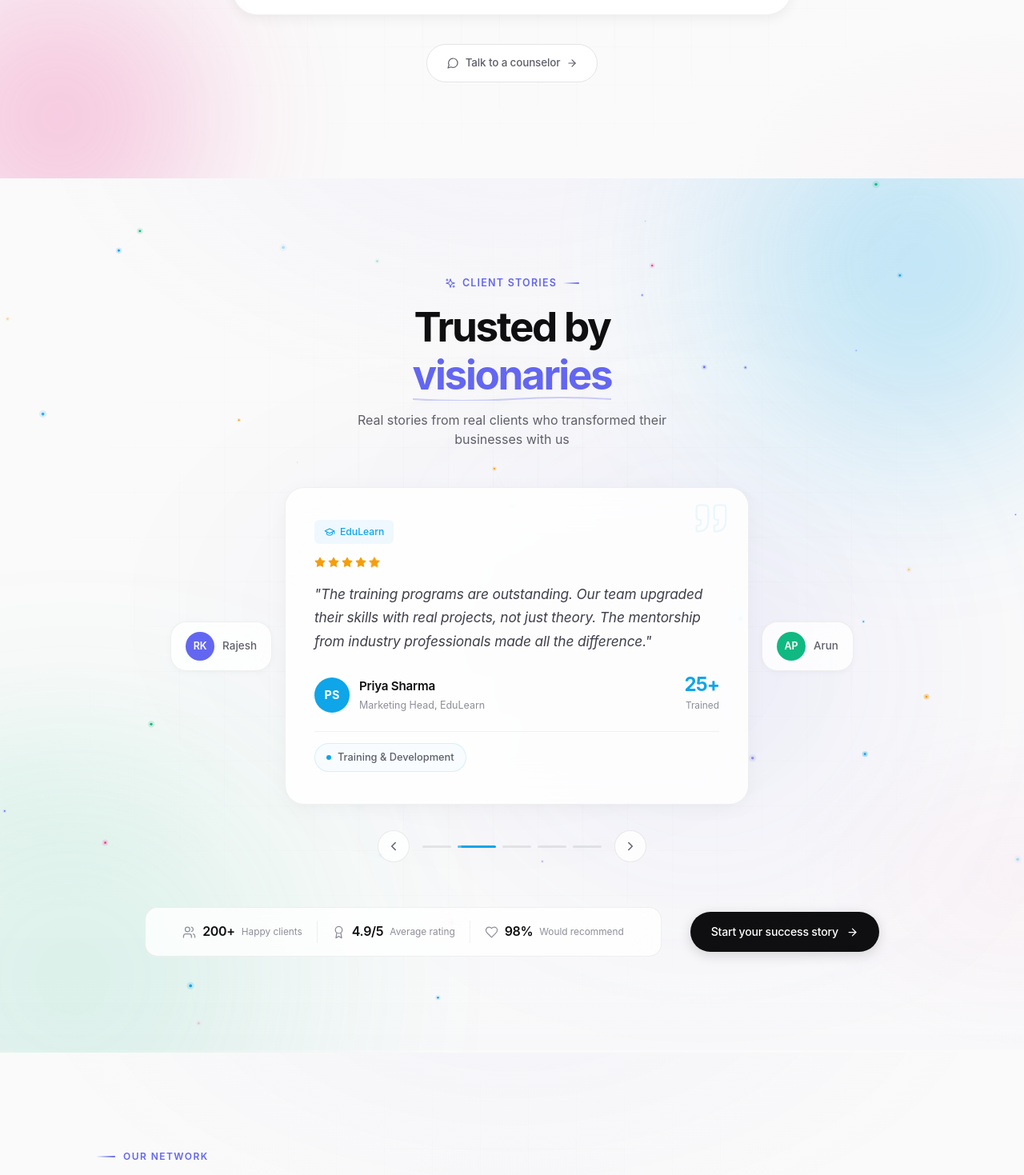
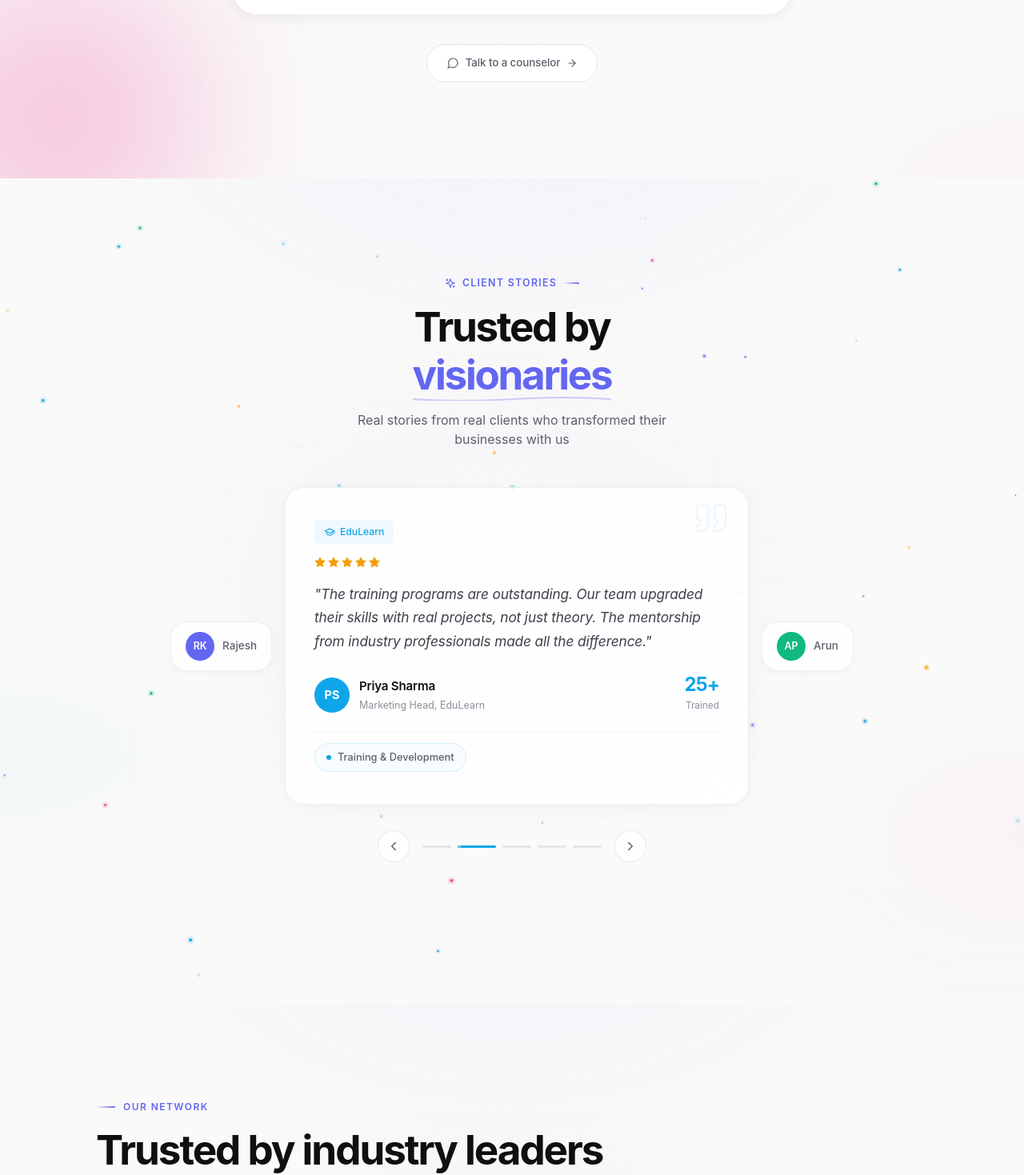
Before and after one commit to Abinath2105/aspldesign, a React (Create React App) app: page / in a window 1280 px wide. Shown: the part 3337-4806 px from the top of the page at 80% size. Built offline with nearby package versions, Linux system fonts and the light colour scheme.

Commit message:
Initial commit - eGov UI upgrade

```diff
--- a/src/components/sections/Testimonials.jsx
+++ b/src/components/sections/Testimonials.jsx
@@ -2254,10 +2254,10 @@ const Testimonials = () => {
         />
 
         {/* Floating orbs */}
-        <div className="tst-orb tst-orb--1" style={{ '--orb-color': active.color }} />
+        {/* <div className="tst-orb tst-orb--1" style={{ '--orb-color': active.color }} />
         <div className="tst-orb tst-orb--2" style={{ '--orb-color': testimonials[nextIndex].color }} />
         <div className="tst-orb tst-orb--3" style={{ '--orb-color': testimonials[prevIndex].color }} />
-
+         */}
         {/* Subtle grid */}
         <div className="tst-bg-grid" />
 
@@ -2415,7 +2415,7 @@ const Testimonials = () => {
         </div>
 
         {/* Footer stats + CTA */}
-        <div className="tst-footer">
+        {/* <div className="tst-footer">
           <div className="tst-footer-stats">
             <div className="tst-footer-stat">
               <Users size={17} strokeWidth={1.8} />
@@ -2440,7 +2440,7 @@ const Testimonials = () => {
             <span>Start your success story</span>
             <ArrowRight size={15} strokeWidth={2} />
           </a>
-        </div>
+        </div> */}
       </div>
     </section>
   );
```
